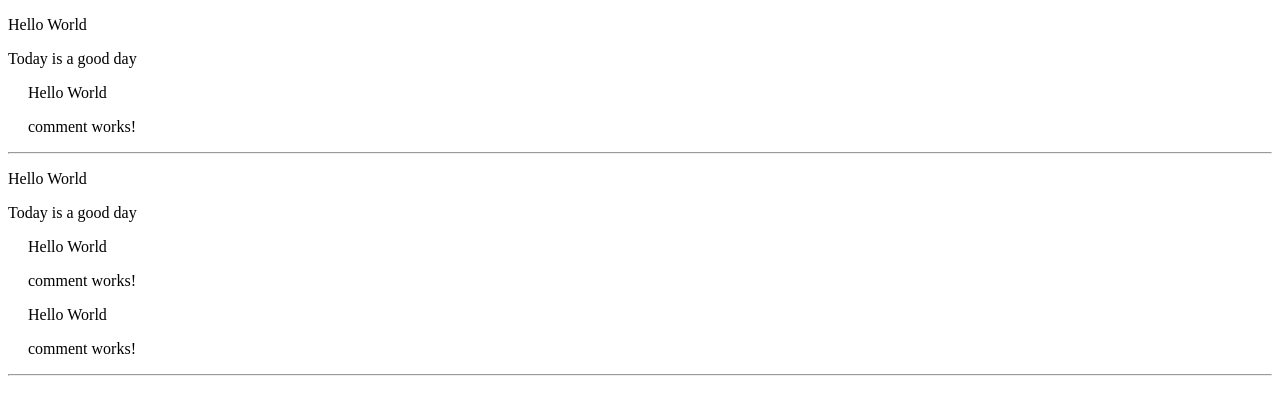
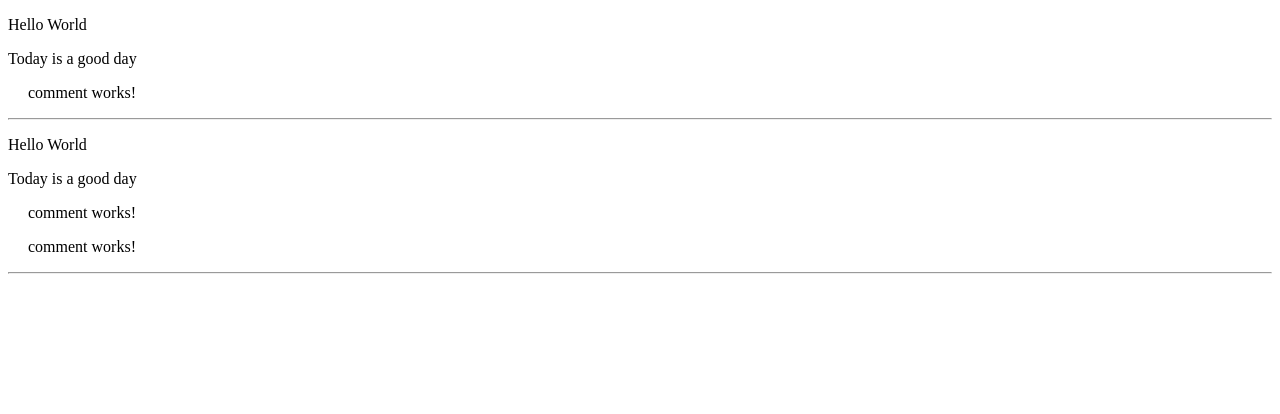
Before and after one commit to cgc0220h1/demo-angularbinding-like, an Angular app: page / in a window 1280 px wide. Shown: the top 414 px of the page. Built offline with nearby package versions, Linux system fonts and the light colour scheme.

Commit message:
Refactor Comment Component

```diff
--- a/src/app/comment/comment.component.ts
+++ b/src/app/comment/comment.component.ts
@@ -1,4 +1,5 @@
-import {Component, OnInit} from '@angular/core';
+import {Component, Input, OnInit} from '@angular/core';
+import {IComment} from '../icomment';
 
 @Component({
   selector: 'app-comment',
@@ -7,6 +8,9 @@ import {Component, OnInit} from '@angular/core';
 })
 export class CommentComponent implements OnInit {
 
+  @Input()
+  comment: IComment;
+
   constructor() {
   }
 
--- a/src/app/comments/comments.component.html
+++ b/src/app/comments/comments.component.html
@@ -1,4 +1,3 @@
 <ng-container *ngFor="let comment of comments">
-  <p>Hello World</p>
-  <app-comment></app-comment>
+  <app-comment [comment]="comment"></app-comment>
 </ng-container>
```
